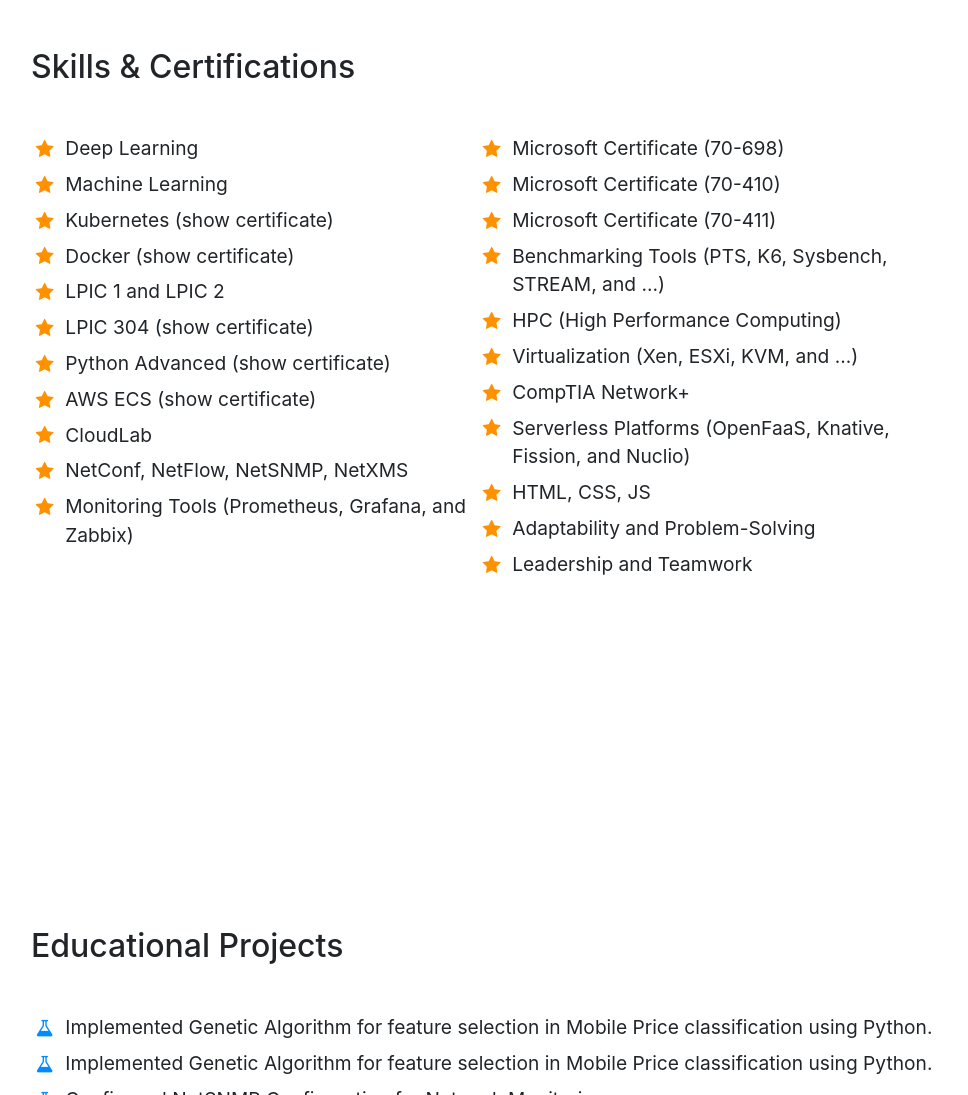
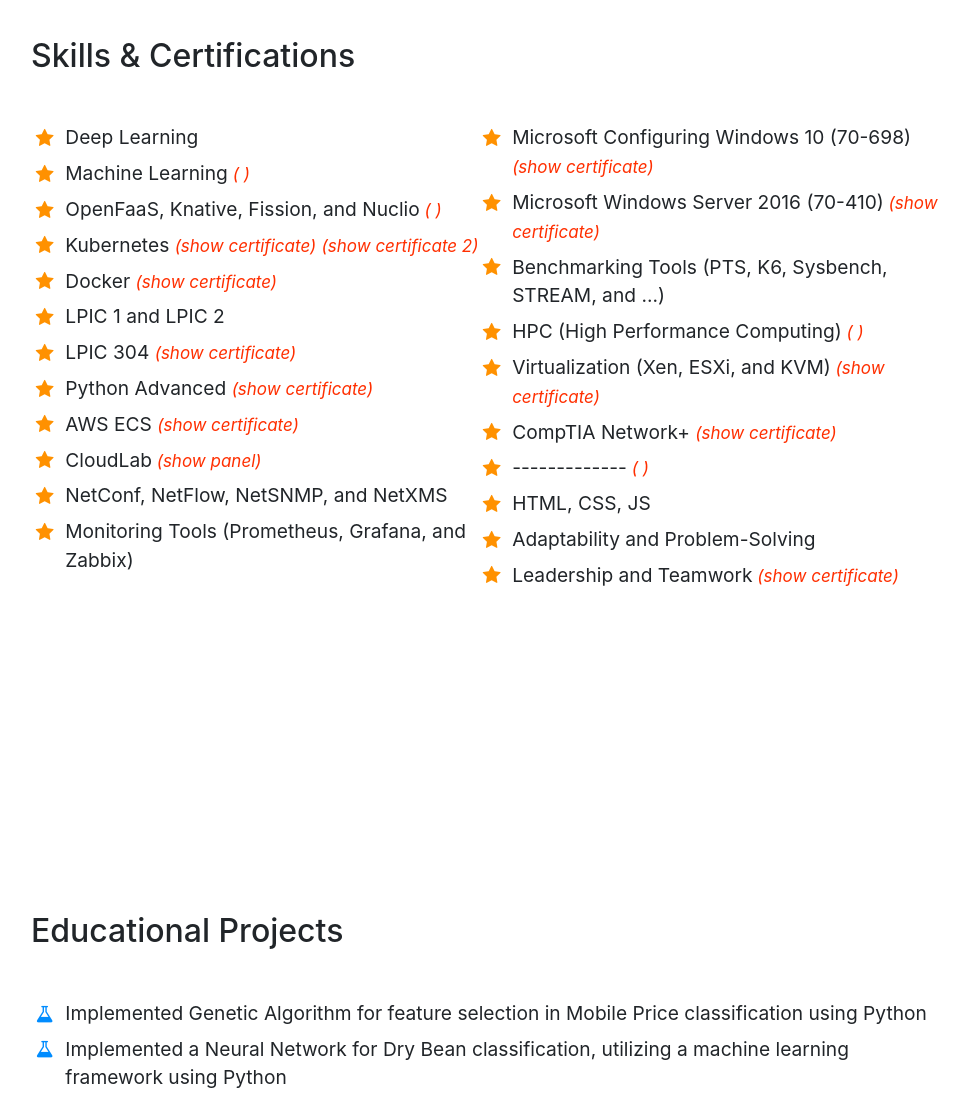
Before and after one commit to aqasiz/aqasiz.github.io, a website with bundled scripts: page index.html in a window 1280 px wide. Shown: the part 4800-5895 px from the top of the page, without its empty margins (289-1257 px from the left). Built offline with nearby package versions, Linux system fonts and the light colour scheme; a web font is replaced by a local one.

Commit message:
Add files via upload

```diff
--- a/index.html
+++ b/index.html
@@ -369,58 +369,62 @@
               Deep Learning</li>
             <li>
               <i class="fa-li fa fa-star"></i>
-              Machine Learning</li>
+              Machine Learning<a href="" target="_blank" style="color: rgb(255, 47, 0); font-size: 17px"><em> (  )</em></a></li>
+            <li>
+
             <li>
               <i class="fa-li fa fa-star"></i>
-              Kubernetes (show certificate)</li>
+              OpenFaaS, Knative, Fission, and Nuclio<a href="" target="_blank" style="color: rgb(255, 47, 0); font-size: 17px"><em> (  )</em></a></li>
+
             <li>
               <i class="fa-li fa fa-star"></i>
-              Docker (show certificate)</li>
+              Kubernetes <a href="https://drive.google.com/file/d/1i9C7J5s-U6clCVB7vhSR1PZDrQZozhbc/view?usp=drive_link" target="_blank" style="color: rgb(255, 47, 0); font-size: 17px"><em>(show certificate)</em></a> <a href="https://drive.google.com/file/d/1AR8j5yiVH3jyziQZCCumRUHJlsoekcME/view?usp=drive_link" target="_blank" style="color: rgb(255, 47, 0); font-size: 17px"><em> (show certificate 2)</em></a>
+
+            <li>
+              <i class="fa-li fa fa-star"></i>
+              Docker <a href="https://drive.google.com/file/d/1RiNju1LC_JMLFSy8ACm0xAVI9Rr6IQAu/view?usp=drive_link" target="_blank" style="color: rgb(255, 47, 0); font-size: 17px"><em>(show certificate)</em></a></li>
             <li>
               <i class="fa-li fa fa-star"></i>
               LPIC 1 and LPIC 2</li>
             <li>
               <i class="fa-li fa fa-star"></i>
-              LPIC 304 (show certificate)</li>
+              LPIC 304 <a href="https://drive.google.com/file/d/1mngn7yzPHZAnDisXtdXLPo6T4Rmj9bTa/view?usp=drive_link" target="_blank" style="color: rgb(255, 47, 0); font-size: 17px"><em> (show certificate)</em></a></li>
             <li>
               <i class="fa-li fa fa-star"></i>
-              Python Advanced (show certificate)</li>
+              Python Advanced <a href="https://drive.google.com/file/d/1kRFtscWQ_5nko3Io4hea_EQu5naITnjv/view?usp=drive_link" target="_blank" style="color: rgb(255, 47, 0); font-size: 17px"><em> (show certificate)</em></a></li>
             <li>
               <i class="fa-li fa fa-star"></i>
-              AWS ECS (show certificate)</li>
+              AWS ECS <a href="https://drive.google.com/file/d/1GGOao6fG8wuEEeikiHSl4Ibse_wKdn6R/view?usp=drive_link" target="_blank" style="color: rgb(255, 47, 0); font-size: 17px"><em> (show certificate)</em></a></li>
             <li>
               <i class="fa-li fa fa-star"></i>
-              CloudLab</li>
+              CloudLab<a href="https://www.cloudlab.us/p/Serverless-umz01/Maz_Aqasy/14" target="_blank" style="color: rgb(255, 47, 0); font-size: 17px"><em> (show panel)</em></a></li>
             <li>
               <i class="fa-li fa fa-star"></i>
-              NetConf, NetFlow, NetSNMP, NetXMS</li>
+              NetConf, NetFlow, NetSNMP, and NetXMS</li>
             <li>
               <i class="fa-li fa fa-star"></i>
               Monitoring Tools (Prometheus, Grafana, and Zabbix)</li>
             <li>
               <i class="fa-li fa fa-star"></i>
-              Microsoft Certificate (70-698)</li>
+              Microsoft Configuring Windows 10 (70-698) <a href="https://drive.google.com/file/d/1ZxlomiBpndp3W71SQFsuNFBeRn490Gry/view?usp=drive_link" target="_blank" style="color: rgb(255, 47, 0); font-size: 17px"><em> (show certificate)</em></a></li>
             <li>
               <i class="fa-li fa fa-star"></i>
-              Microsoft Certificate (70-410)</li>
-            <li>
-              <i class="fa-li fa fa-star"></i>
-              Microsoft Certificate (70-411)</li>
+              Microsoft Windows Server 2016 (70-410)<a href="https://drive.google.com/file/d/10-pKLojA2mr2T9WC2tYNUqDHc8jAM8Ah/view?usp=drive_link" target="_blank" style="color: rgb(255, 47, 0); font-size: 17px"><em> (show certificate)</em></a></li>
             <li>
               <i class="fa-li fa fa-star"></i>
               Benchmarking Tools (PTS, K6, Sysbench, STREAM, and ...)</li>
             <li>
               <i class="fa-li fa fa-star"></i>
-              HPC (High Performance Computing)</li>
+              HPC (High Performance Computing)<a href="" target="_blank" style="color: rgb(255, 47, 0); font-size: 17px"><em> (  )</em></a></li>
             <li>
               <i class="fa-li fa fa-star"></i>
-              Virtualization (Xen, ESXi, KVM, and ...)</li>
+              Virtualization (Xen, ESXi, and KVM)<a href="https://drive.google.com/file/d/1mngn7yzPHZAnDisXtdXLPo6T4Rmj9bTa/view?usp=drive_link" target="_blank" style="color: rgb(255, 47, 0); font-size: 17px"><em> (show certificate)</em></a></li>
             <li>
               <i class="fa-li fa fa-star"></i>
-              CompTIA Network+</li>
+              CompTIA Network+ <a href="https://drive.google.com/file/d/1xnZTkmidpeAdQ9OjB4VuJFEKl68SRSeH/view?usp=drive_link" target="_blank" style="color: rgb(255, 47, 0); font-size: 17px"><em>(show certificate)</em></a></li>
             <li>
               <i class="fa-li fa fa-star"></i>
-              Serverless Platforms (OpenFaaS, Knative, Fission, and Nuclio)</li>
+              -------------<a href="" target="_blank" style="color: rgb(255, 47, 0); font-size: 17px"><em> (  )</em></a></li>
             <li>
               <i class="fa-li fa fa-star"></i>
               HTML, CSS, JS</li>
@@ -429,7 +433,7 @@
               Adaptability and Problem-Solving</li>
             <li>
               <i class="fa-li fa fa-star"></i>
-              Leadership and Teamwork</li>
+              Leadership and Teamwork<a href="https://drive.google.com/file/d/1YUqPE1Ohj5ylU3hvmSuhC0qetqcemI64/view?usp=drive_link" target="_blank" style="color: rgb(255, 47, 0); font-size: 17px"><em> (show certificate)</em></a></li>
           </ul>
         </div>
       </section>
@@ -442,28 +446,28 @@
           <ul class="fa-ul mb-0">
             <li>
               <i class="fa-li fa fa-flask"></i>
-              Implemented Genetic Algorithm for feature selection in Mobile Price classification using Python.</li>
+              Implemented Genetic Algorithm for feature selection in Mobile Price classification using Python</li>
             <li>
               <i class="fa-li fa fa-flask"></i>
-              Implemented Genetic Algorithm for feature selection in Mobile Price classification using Python.</li>
+              Implemented a Neural Network for Dry Bean classification, utilizing a machine learning framework using Python</li>
             <li>
               <i class="fa-li fa fa-flask"></i>
-              Configured NetSNMP Configuration for Network Monitoring.</li>
+              Configured NetSNMP Configuration for Network Monitoring</li>
             <li>
               <i class="fa-li fa fa-flask"></i>
-              Configured NetConf Configuration for Network Device Management.</li>
+              Configured NetConf Configuration for Network Device Management</li>
             <li>
               <i class="fa-li fa fa-flask"></i>
-              Configured NetFlow Configuration for Traffic Analysis.</li>
+              Configured NetFlow Configuration for Traffic Analysis</li>
             <li>
               <i class="fa-li fa fa-flask"></i>
-              Implemented and simulated cloud computing environments using CloudSim toolkit in Eclipse IDE.</li>
+              Implemented and simulated cloud computing environments using CloudSim toolkit in Eclipse IDE</li>
             <li>
               <i class="fa-li fa fa-flask"></i>
-              Designed and deployed a queuing system simulation (M/M/1/K) using Python.</li>
+              Designed and deployed a queuing system simulation (M/M/1/K) using Python</li>
             <li>
               <i class="fa-li fa fa-flask"></i>
-              Developed a Python program for a graph-based access control system using Python.</li>
+              Developed a Python program for a graph-based access control system using Python</li>
           </ul>
         </div>
       </section>
```
